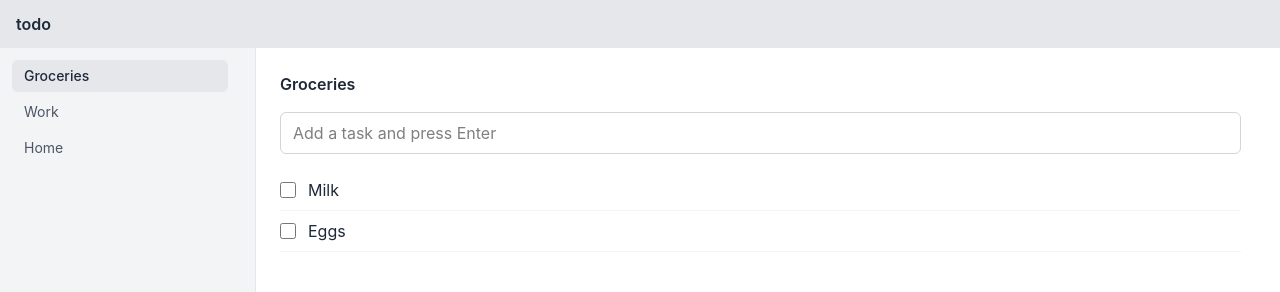
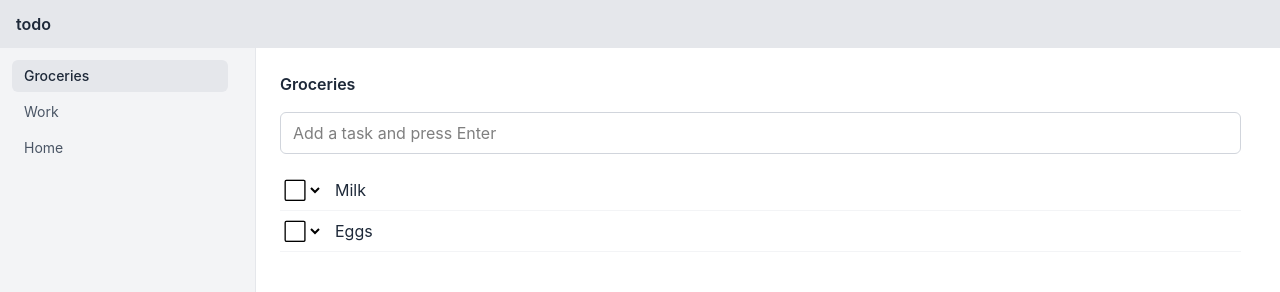
Before and after one commit to willdufault/clover, a React (Vite) app: page / in a window 1280 px wide. Shown: the top 292 px of the page. Built offline with nearby package versions, Linux system fonts and the light colour scheme.

Commit message:
feat: replace task checkbox with stage dropdown
Co-Authored-By: Claude Sonnet 5.5 <noreply@anthropic.com>

```diff
--- a/src/App.tsx
+++ b/src/App.tsx
@@ -18,7 +18,6 @@ import { CSS } from "@dnd-kit/utilities";
 import { formatDue, isOverdue, nextMonday, today, tomorrow } from "./due";
 import {
   applyDrop,
-  moveAfterLastOpen,
   moveSubtaskAfterLastOpen,
   type Subtask,
   type Task,
@@ -27,11 +26,12 @@ import {
 
 type Stage = NonNullable<Task["stage"]>;
 
-const STAGE: Record<Stage, [string, string]> = {
-  progress: ["⚡ In progress", "text-amber-600"],
-  waiting: ["⏳ Waiting", "text-amber-800"],
-  done: ["✅ Done", "text-green-600"],
-  cancelled: ["❌ Cancelled", "text-red-600"],
+const STAGE: Record<Stage, string> = {
+  progress: "⚡ In progress",
+  waiting: "⏳ Waiting",
+  done: "✅ Done",
+  // U+FE0F forces emoji rendering; the native dropdown list otherwise shows a plain x
+  cancelled: "❌\uFE0F Cancelled",
 };
 
 const seedLists: TaskList[] = [
@@ -42,21 +42,20 @@ const seedLists: TaskList[] = [
       {
         id: "g1",
         text: "Milk",
-        done: false,
         subtasks: [
           { id: "g1a", text: "2% lactose free", done: false },
         ],
       },
-      { id: "g2", text: "Eggs", done: false, subtasks: [] },
+      { id: "g2", text: "Eggs", subtasks: [] },
     ],
   },
   {
     id: "work",
     name: "Work",
     tasks: [
-      { id: "w1", text: "Reply to emails", done: false, subtasks: [] },
-      { id: "w2", text: "Update docs", done: false, subtasks: [] },
-      { id: "w3", text: "Review PR", done: false, subtasks: [] },
+      { id: "w1", text: "Reply to emails", subtasks: [] },
+      { id: "w2", text: "Update docs", subtasks: [] },
+      { id: "w3", text: "Review PR", subtasks: [] },
     ],
   },
   { id: "home", name: "Home", tasks: [] },
@@ -194,7 +193,7 @@ export default function App() {
   const addTask = () => {
     if (!text.trim()) return;
     updateTasks(selectedId, (tasks) => [
-      { id: crypto.randomUUID(), text, done: false, subtasks: [] },
+      { id: crypto.randomUUID(), text, subtasks: [] },
       ...tasks,
     ]);
     setText("");
@@ -208,16 +207,6 @@ export default function App() {
     ]);
     setSubtaskText("");
   };
-
-  const toggleTask = (id: string) =>
-    updateTasks(selectedId, (tasks) =>
-      moveAfterLastOpen(
-        tasks.map((task) =>
-          task.id === id ? { ...task, done: !task.done } : task,
-        ),
-        id,
-      ),
-    );
 
   const deleteTask = (id: string) =>
     updateTasks(selectedId, (tasks) => tasks.filter((task) => task.id !== id));
@@ -286,15 +275,24 @@ export default function App() {
       }}
       className="group flex select-none items-center gap-3 border-b border-gray-100 py-2"
     >
-      <input
-        type="checkbox"
-        checked={task.done}
+      <select
+        aria-label="Task stage"
+        value={task.stage ?? ""}
         onPointerDown={(e) => e.stopPropagation()}
         onClick={(e) => e.stopPropagation()}
-        onChange={() => toggleTask(task.id)}
-        className="size-4 accent-blue-500"
-      />
-      {renaming?.kind === "task" && renaming.id === task.id ? (
+        onChange={(e) =>
+          setStage(task.id, (e.target.value || undefined) as Stage | undefined)
+        }
+        className="bg-transparent"
+      >
+        <option value="">⬜</option>
+        {(Object.keys(STAGE) as Stage[]).map((stage) => (
+          <option key={stage} value={stage}>
+            {STAGE[stage].split(" ")[0]}
+          </option>
+        ))}
+      </select>
+     {renaming?.kind === "task" && renaming.id === task.id ? (
         <RenameInput
           draft={renaming.draft}
           onChange={(draft) => setRenaming({ ...renaming, draft })}
@@ -306,21 +304,18 @@ export default function App() {
         <div className="flex flex-col">
           <span
             className={
-              task.done ? "text-gray-400 line-through" : "text-gray-800"
+              task.stage === "done" || task.stage === "cancelled"
+                ? "text-gray-400 line-through"
+                : "text-gray-800"
             }
           >
             {task.text}
           </span>
-          {(task.due || task.stage || task.priority) && (
+          {(task.due || task.priority) && (
             <div className="flex gap-3">
               {task.due && (
                 <span className={dueClass(task.due)}>
                   Due {formatDue(task.due)}
-                </span>
-              )}
-              {task.stage && (
-                <span className={"text-xs " + STAGE[task.stage][1]}>
-                  {STAGE[task.stage][0]}
                 </span>
               )}
               {task.priority && (
@@ -786,27 +781,6 @@ export default function App() {
                 <hr className="my-1 border-gray-200" />
                 {(
                   [
-                    ["Set open", undefined],
-                    ["Set in progress", "progress"],
-                    ["Set waiting", "waiting"],
-                    ["Set done", "done"],
-                    ["Set cancelled", "cancelled"],
-                  ] as const
-                ).map(([label, c]) => (
-                  <button
-                    key={label}
-                    onClick={() => {
-                      setStage(menu.id, c);
-                      setMenu(null);
-                    }}
-                    className="block w-full cursor-default px-3 py-1.5 text-left text-gray-700 hover:bg-gray-100"
-                  >
-                    {label}
-                  </button>
-                ))}
-                <hr className="my-1 border-gray-200" />
-                {(
-                  [
                     ["Set low priority", "low"],
                     ["Set medium priority", undefined],
                     ["Set high priority", "high"],
--- a/src/drop.ts
+++ b/src/drop.ts
@@ -1,20 +1,10 @@
 import { arrayMove } from '@dnd-kit/sortable'
 
 export type Subtask = { id: string; text: string; done: boolean }
-export type Task = { id: string; text: string; done: boolean; subtasks: Subtask[]; due?: string; priority?: 'low' | 'high'; stage?: 'progress' | 'waiting' | 'done' | 'cancelled' }
+export type Task = { id: string; text: string; subtasks: Subtask[]; due?: string; priority?: 'low' | 'high'; stage?: 'progress' | 'waiting' | 'done' | 'cancelled' }
 export type TaskList = { id: string; name: string; tasks: Task[] }
 
-// Move an item right after the last open (unchecked) item:
-// checked items land at the top of the done section,
-// unchecked items land at the bottom of the open section.
-export const moveAfterLastOpen = (tasks: Task[], id: string): Task[] => {
-  const item = tasks.find((task) => task.id === id)
-  if (!item) return tasks
-  const rest = tasks.filter((task) => task.id !== id)
-  const lastOpen = rest.reduce((latestIndex, task, index) => (!task.done ? index : latestIndex), -1)
-  return [...rest.slice(0, lastOpen + 1), item, ...rest.slice(lastOpen + 1)]
-}
-
+// Move a subtask right after the last open subtask.
 export const moveSubtaskAfterLastOpen = (subtasks: Subtask[], id: string): Subtask[] => {
   const item = subtasks.find((subtask) => subtask.id === id)
   if (!item) return subtasks
@@ -52,8 +42,7 @@ export const applyDrop = (
     return lists.map((list) => {
       if (list.id === selected.id) return { ...list, tasks: list.tasks.filter((t) => t.id !== activeId) }
       if (list.id === overId) {
-        const tasks = [task, ...list.tasks]
-        return { ...list, tasks: task.done ? moveAfterLastOpen(tasks, activeId) : tasks }
+        return { ...list, tasks: [task, ...list.tasks] }
       }
       return list
     })
```
Also changed, not shown: 2 other files (tests, documents, lock files or other folders).
